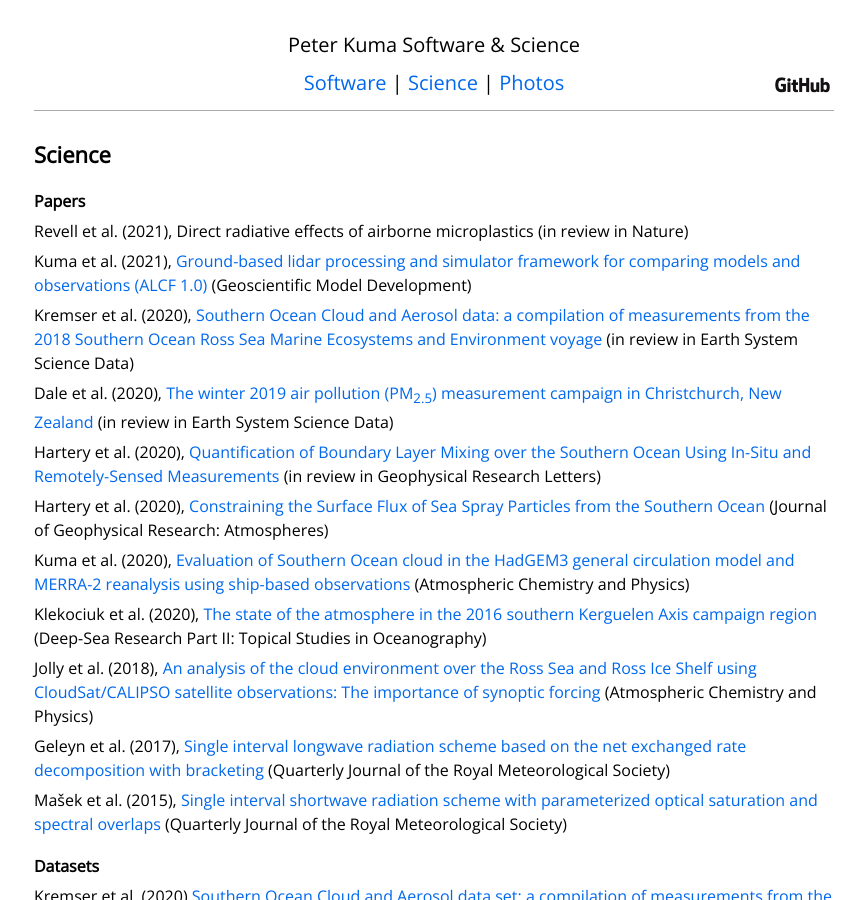
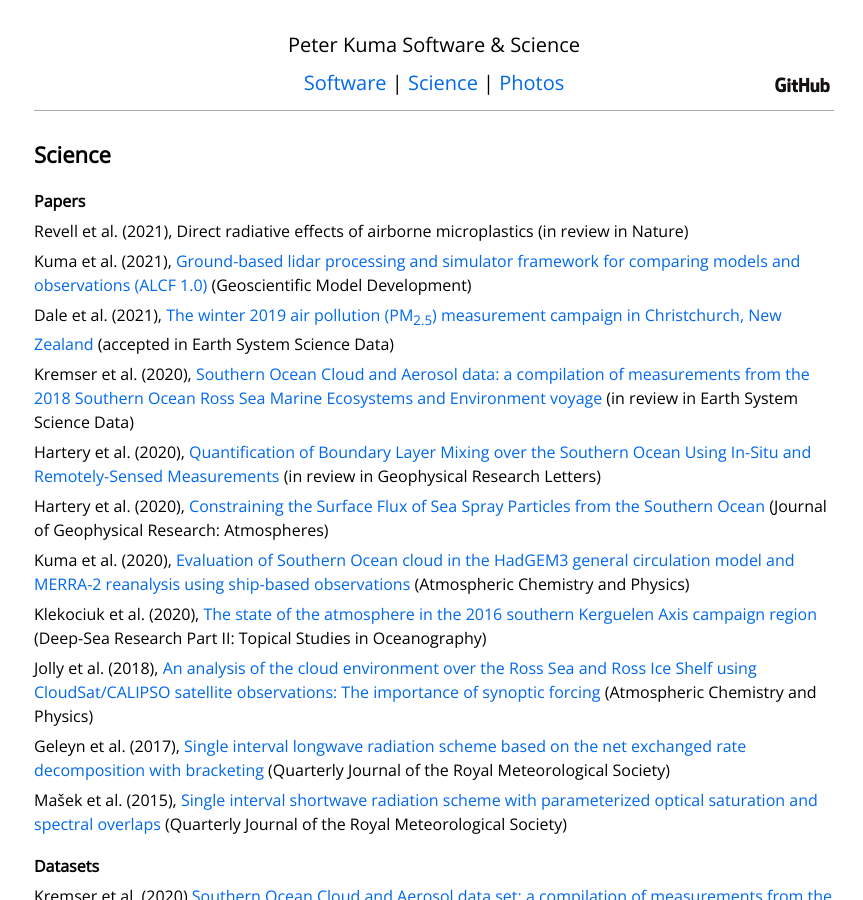
Before and after one commit to peterkuma/peterkuma.net, a Jekyll site: the page built from science/index.md, in a window 1280 px wide and 900 px high. Shown: the whole window, without its empty margins (206-1069 px from the left). Built offline with Jekyll 4.4.1, drawn with Linux system fonts in a browser that asks for light colours.

Commit message:
Dale et al. (2021) paper accepted in ESSD

```diff
--- a/science/index.md
+++ b/science/index.md
@@ -11,9 +11,9 @@
 
 Kuma et al. (2021), [Ground-based lidar processing and simulator framework for comparing models and observations (ALCF 1.0)](papers/kuma_et_al_2021/) (Geoscientific Model Development)
 
+Dale et al. (2021), [The winter 2019 air pollution (PM<sub>2.5</sub>) measurement campaign in Christchurch, New Zealand](https://essd.copernicus.org/preprints/essd-2020-276/) (accepted in Earth System Science Data)
+
 Kremser et al. (2020), [Southern Ocean Cloud and Aerosol data: a compilation of measurements from the 2018 Southern Ocean Ross Sea Marine Ecosystems and Environment voyage](https://essd.copernicus.org/preprints/essd-2020-321/) (in review in Earth System Science Data)
-
-Dale et al. (2020), [The winter 2019 air pollution (PM<sub>2.5</sub>) measurement campaign in Christchurch, New Zealand](https://essd.copernicus.org/preprints/essd-2020-276/) (in review in Earth System Science Data)
 
 Hartery et al. (2020), [Quantification of Boundary Layer Mixing over the Southern Ocean Using In-Situ and Remotely-Sensed Measurements](https://www.essoar.org/doi/abs/10.1002/essoar.10502904.1) (in review in Geophysical Research Letters)
 
```
